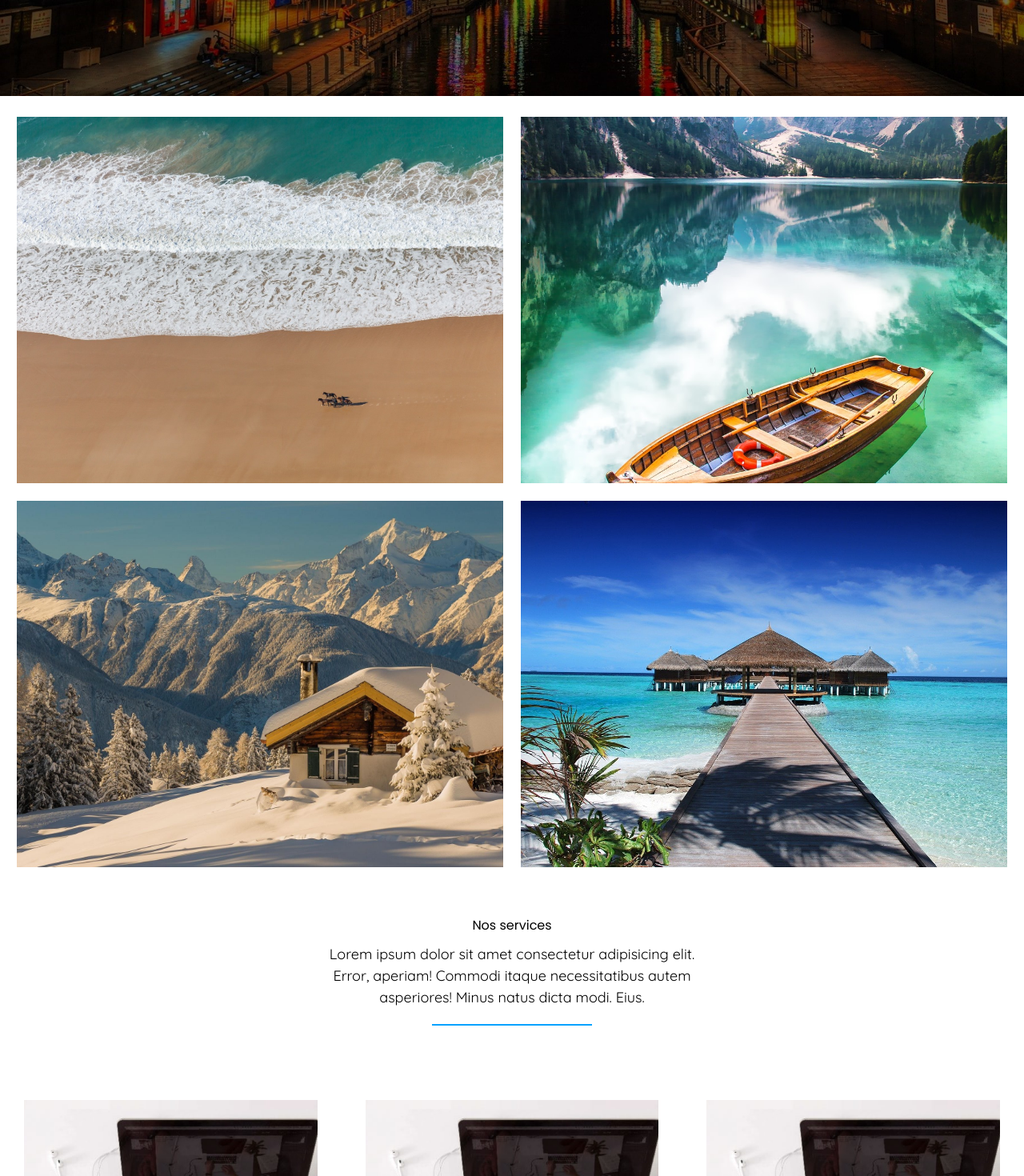
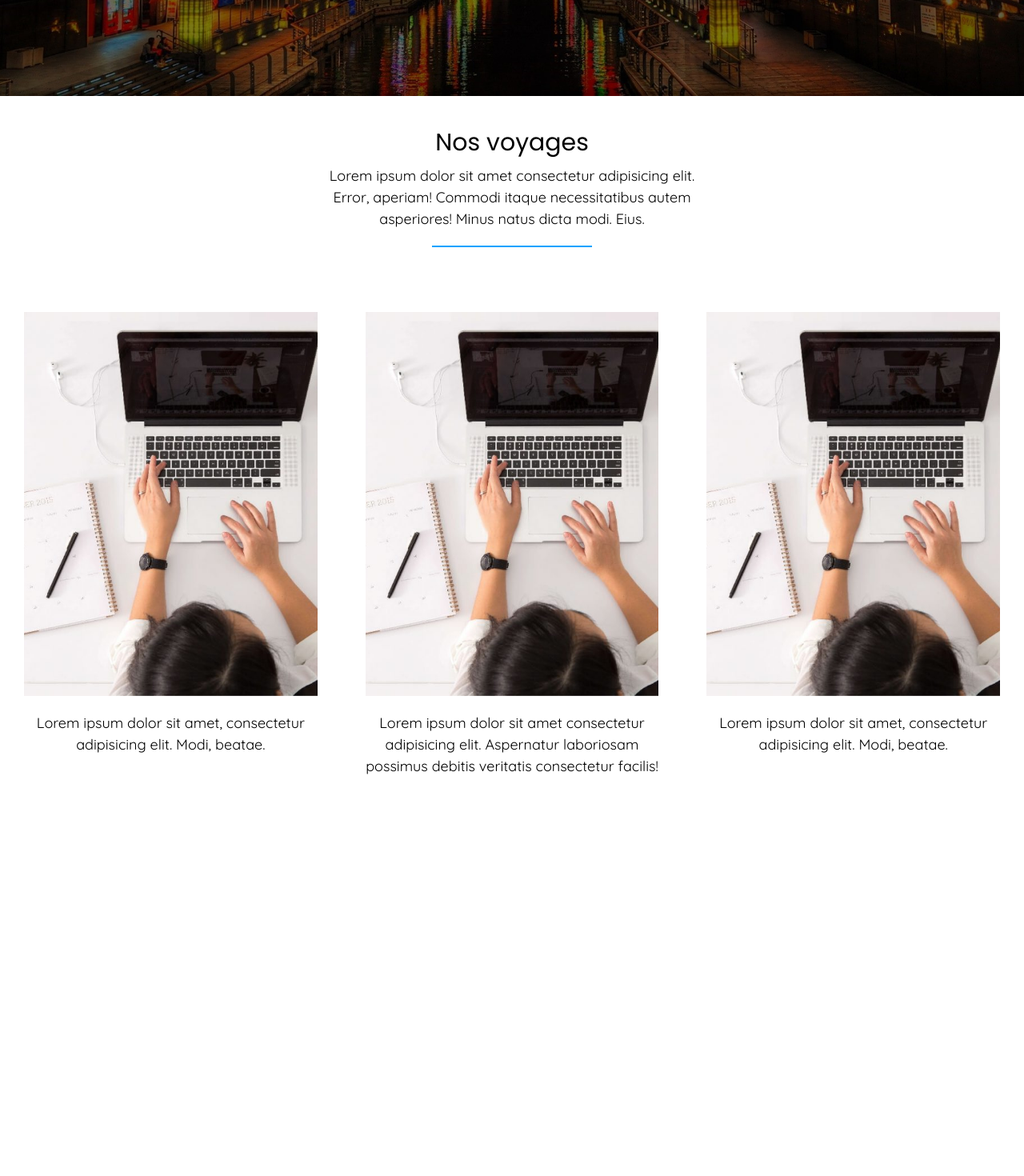
Before and after one commit to GaelDuclocherRougelot/Landing-page-NUXT, a Nuxt app: page / in a window 1280 px wide. Shown: the part 680-2150 px from the top of the page at 80% size. After the commit the page ends 1651 px from the top, so only its background shows below. Built offline with nearby package versions, Linux system fonts and the light colour scheme.

Commit message:
some tests

```diff
--- a/package.json
+++ b/package.json
@@ -12,7 +12,9 @@
   },
   "dependencies": {
     "core-js": "^3.15.1",
-    "nuxt": "^2.15.7"
+    "node-sass": "^5.0.0",
+    "nuxt": "^2.15.7",
+    "sass-loader": "^10.1.1"
   },
   "devDependencies": {
     "@babel/eslint-parser": "^7.14.7",
--- a/pages/index.vue
+++ b/pages/index.vue
@@ -1,6 +1,7 @@
 <template>
   <div class="home">
     <div class="section1">
+      <img class="backgrounds z-0 absolute object-cover w-full h-screen" src="~/assets/asia-min.jpg" alt="">
       <img class="logo w-14 absolute top-8 left-6" src="~/assets/logo-agence-voyage.png" alt="" />
       <router-link to="/contact" class="absolute top-8 right-6 hidden lg:block">
         <button class="text-lg text-white bg-red-500 pl-5 pr-5 pt-3 pb-3 rounded-lg w-full flex ease duration-75">
@@ -25,29 +26,9 @@
       </div>
     </div>
 
-    <div id="section2" class="section2">
-      <div class="gallery">
-        <figure class="gallery__item gallery__item--1">
-          <img src="~/assets/plagejpg.jpg" class="gallery__img" alt="Image 1" />
-        </figure>
-        <figure class="gallery__item gallery__item--3">
-          <img
-            src="~/assets/mountainsnow.jpg"
-            class="gallery__img"
-            alt="Image 3"
-          />
-        </figure>
-        <figure class="gallery__item gallery__item--4">
-          <img src="~/assets/lac.jpg" class="gallery__img" alt="Image 4" />
-        </figure>
-        <figure class="gallery__item gallery__item--6">
-          <img src="~/assets/maldive.jpg" class="gallery__img" alt="Image 6" />
-        </figure>
-      </div>
-
       <div id="section3">
         <div class="top">
-          <h1>Nos services</h1>
+          <h1 class="text-3xl">Nos voyages</h1>
           <p>
             Lorem ipsum dolor sit amet consectetur adipisicing elit. Error,
             aperiam! Commodi itaque necessitatibus autem asperiores! Minus natus
@@ -78,7 +59,7 @@
               beatae.
             </p>
           </div>
-        </div>
+
         </div>
       </div>
     </div>
@@ -88,7 +69,7 @@
 export default {
   data() {
     return {
-      isSmall: '',
+
     }
   },
   head() {
@@ -96,118 +77,58 @@ export default {
       titleTemplate: '%s - Acceuil',
     }
   },
+  methods: {
+
+  },
 }
 </script>
 
-<style scoped>
+<style lang="scss" scoped>
 @import url('https://fonts.googleapis.com/css2?family=Quicksand:wght@200;300;400;500&display=swap');
 @import url('https://fonts.googleapis.com/css2?family=Poppins:wght@200;300;400;500&display=swap');
+
+$primaryFont: "Poppins", sans-serif;
+$secondaryFont: "Quicksand", sans-serif;
+
+.home {
+  width: 100%;
+  height: 100%;
+  display: flex;
+  align-items: center;
+  flex-direction: column;
+
+  .vueperslide {
+  background: linear-gradient(-45deg, #EE7752, #E73C7E, #23A6D5, #23D5AB);
+
+  &__title {
+    font-size: 7em;
+    opacity: 0.6;
+  }
+}
+
+
   a {
   margin: 0;
   padding: 0;
   box-sizing: border-box;
 }
-.home {
-  /* width: 100%;
-  height: 100%; */
-  display: flex;
-  align-items: center;
-  flex-direction: column;
-}
 
   .section1 {
   width: 100%;
   height: 100vh;
-  background-image: url('~/assets/asia-min.jpg');
-  background-repeat: no-repeat;
-  background-size: cover;
   display: flex;
   align-items: center;
+
+  .title{
+    position: relative;
+    z-index: 2;
   }
 
   .logo {
   filter: invert(48%) sepia(79%) saturate(2476%) hue-rotate(-20deg)
   brightness(500%) contrast(200%);
 }
-
-.section2 {
-  margin: 5px;
-  width: 100%;
-  height: 100%;
 }
-
-.gallery {
-  margin: 10px;
-}
-
-.section2 > img {
-  max-width: 100%;
-  height: auto;
-}
-
-.gallery__item {
-  height: auto;
-  margin: 0.5rem;
-}
-
-.gallery__item img {
-  width: 100%;
-  height: 100%;
-  object-fit: cover;
-}
-
-@media (min-width: 640px) {
-  .gallery {
-    display: grid;
-    grid-template-columns: repeat(2, 1fr);
-    grid-template-rows: repeat(4, 240px);
-    grid-auto-flow: row dense;
-  }
-  .gallery__item {
-    margin: 0.7rem;
-  }
-
-  .gallery__item:first-child {
-    grid-row: span 2;
-  }
-  .gallery__item:nth-child(2) {
-    grid-column: 1;
-    grid-row: span 2;
-  }
-  .gallery__item:nth-child(6),
-  .gallery__item:nth-child(3) {
-    grid-row: span 2;
-  }
-
-  .gallery__item:nth-child(4) {
-    grid-row: span 2;
-  }
-}
-
-#bg-img {
-  position: absolute;
-  width: 100px;
-  bottom: 60px;
-  cursor: pointer;
-}
-
-h1,h2,h3,button {
-  font-family: 'Poppins', sans-serif;
-}
-
-button:hover{
-  background-color: #db3f3f;
-  transition: all 0.3s ease;
-}
-
-@media (max-width: 1500px) {
-  #bg-img {
-    filter: invert(48%) sepia(79%) saturate(2476%) hue-rotate(-20deg)
-      brightness(500%) contrast(200%);
-  }
-}
-
-/* Section 3 services */
 
 #section3 {
   position: relative;
@@ -217,8 +138,6 @@ button:hover{
   align-items: center;
   flex-direction: column;
   /* background-color: whitesmoke; */
-}
-
 .top {
   display: flex;
   flex-direction: column;
@@ -231,7 +150,7 @@ button:hover{
 
 p {
   margin-top: 10px;
-  font-family: 'Quicksand', sans-serif;
+  font-family: $secondaryFont;
   font-size: 18px;
   text-align: center;
 }
@@ -287,28 +206,24 @@ p {
   }
 }
 
-/* Section 4 join us */
-
-#section4 {
-  position: relative;
-  width: 100%;
-  height: 100vh;
-  display: flex;
-  justify-content: center;
-  align-items: center;
-  flex-direction: column;
 }
 
-#section4 > button {
-  padding: 20px;
-  font-size: 20px;
-  border: none;
-  background-color: rgb(75, 204, 255);
-  border-radius: 50px;
-  width: 300px;
-  transition: all 1s ease;
 }
-#section4 > button:hover {
-  transition: all 1s ease;
+
+
+h1,h2,h3,button {
+  font-family: $primaryFont;
 }
+
+button:hover{
+  background-color: #db3f3f;
+  transition: all 0.3s ease;
+}
+
+/* Section 3 prices */
+
+
+
+
+
 </style>
--- /dev/null
+++ b/store/index.js
@@ -0,0 +1,7 @@
+export const state = () => ({
+
+})
+
+export const mutations = {
+
+}
```
Also changed, not shown: 1 other file (tests, documents, lock files or other folders). Lines whose indentation alone changed are shown as unchanged.
